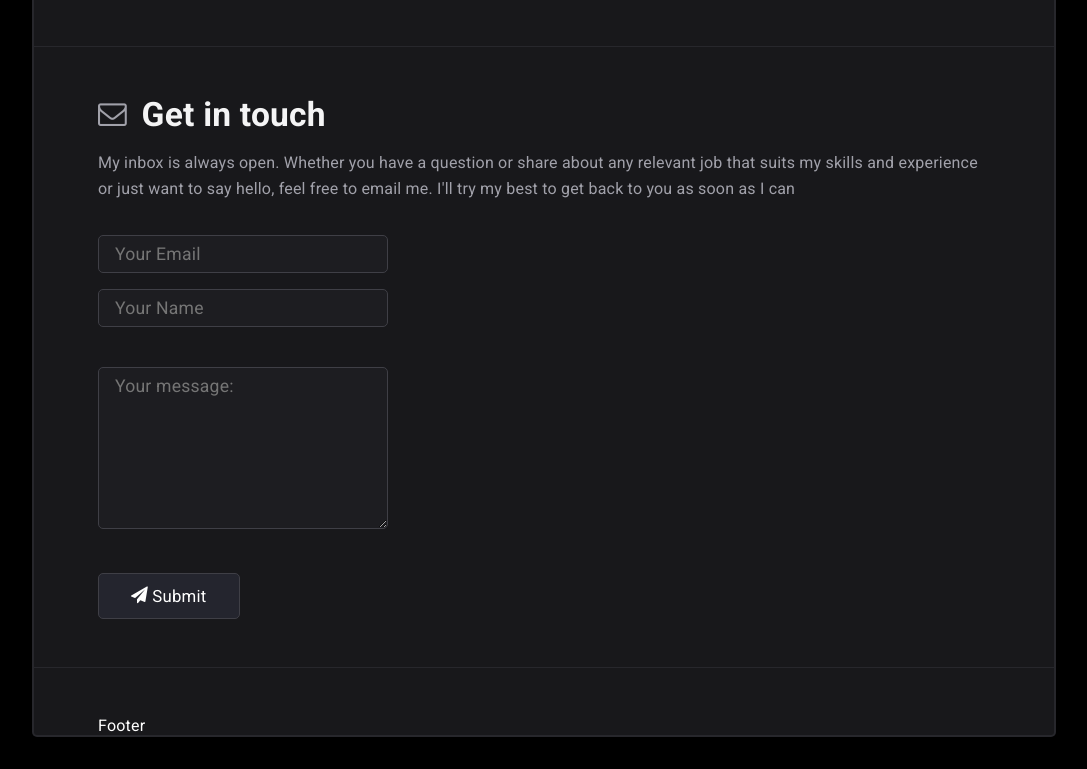
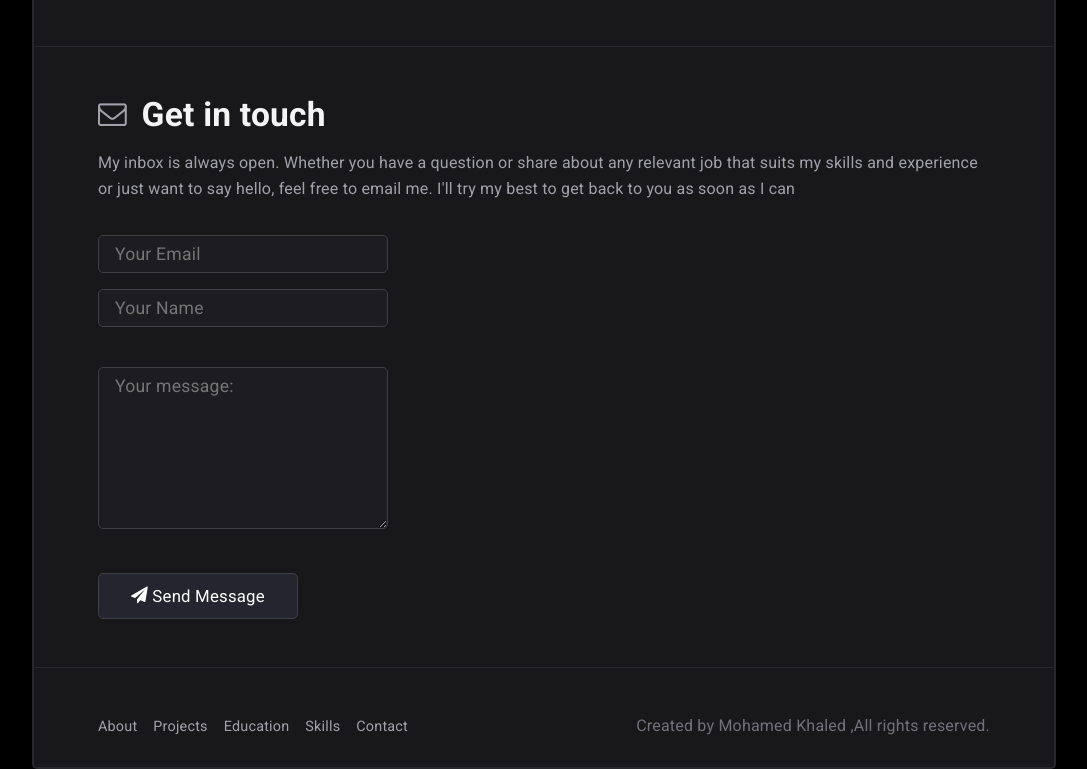
Before and after one commit to Mohamed-khaled0/My-Portfolio-ReactJS, a React (Vite) app: page / in a window 1280 px wide. Shown: the part 1998-2767 px from the top of the page, without its empty margins (96-1183 px from the left). Before the commit the page ends 2735 px from the top, so only its background shows below. Built offline with nearby package versions, Linux system fonts and the light colour scheme.

Commit message:
Scrollbar settings

```diff
--- a/src/components/4-contact/Contact.jsx
+++ b/src/components/4-contact/Contact.jsx
@@ -43,7 +43,7 @@ const Contact = () => {
 
           </div>
 
-          <button  type="submit"  className="submit"><span className=" icon-paper-plane"></span> Submit </button>
+          <button  type="submit"  className="submit"><span className=" icon-paper-plane"></span> Send Message </button>
 
 
         </form>
--- a/src/components/5-footer/Footer.jsx
+++ b/src/components/5-footer/Footer.jsx
@@ -4,8 +4,16 @@ import './footer.css'
 
 export default function Footer() {
   return (
-    <footer>
-        Footer
+    <footer className='flex'>
+        <ul className='flex'>
+          <li><a href="">About</a></li>
+          <li><a href="">Projects</a></li>
+          <li><a href="">Education</a></li>
+          <li><a href="">Skills</a></li>
+          <li><a href="">Contact</a></li>
+        </ul>
+
+        <p>Created by Mohamed Khaled ,All rights reserved.</p>
     </footer>
   )
 }
--- a/src/components/5-footer/footer.css
+++ b/src/components/5-footer/footer.css
@@ -1,3 +1,30 @@
-footer{
+footer.flex{
+justify-content: space-between;
+padding-bottom: 2rem;
 
 }
+
+footer ul.flex {
+    gap: 1rem;
+}
+
+footer ul.flex li a{
+    color: var(--subtitle);
+    font-size: .9rem;
+}
+
+footer ul.flex li a:hover{
+color: var(--blue);
+
+}
+
+footer.flex p{
+    color: rgb(113, 113, 122);
+}
+
+@media (max-width:800px) {
+    footer.flex{
+        flex-direction: column;
+        gap:1rem;
+        }
+}
--- a/src/index.css
+++ b/src/index.css
@@ -101,3 +101,25 @@ button {
 button:active {
   scale: 0.9;
 }
+
+/*  scrollbar */
+
+::-webkit-scrollbar {
+  width: 0.8rem;
+ }
+
+::-webkit-scrollbar-track {
+  border: 7px solid #292c3b;
+  box-shadow: inset 0 0 2.5px 2px rgba(0, 0, 0, 0.5);
+  border-radius: 4px;
+  background-color: #d4d4d8;
+  }
+
+::-webkit-scrollbar-thumb {
+  background: #888;
+  border-radius: 3px;
+}
+
+::-webkit-scrollbar-thumb:hover {
+  background: #555;
+}
```
